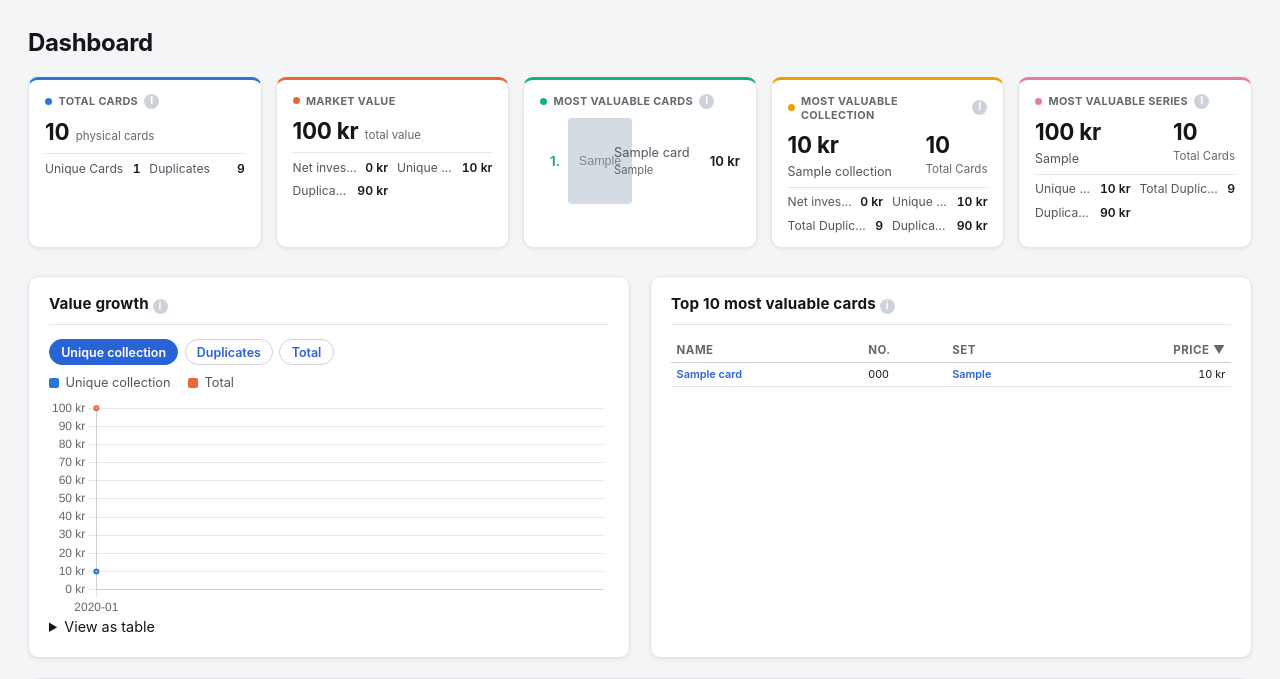
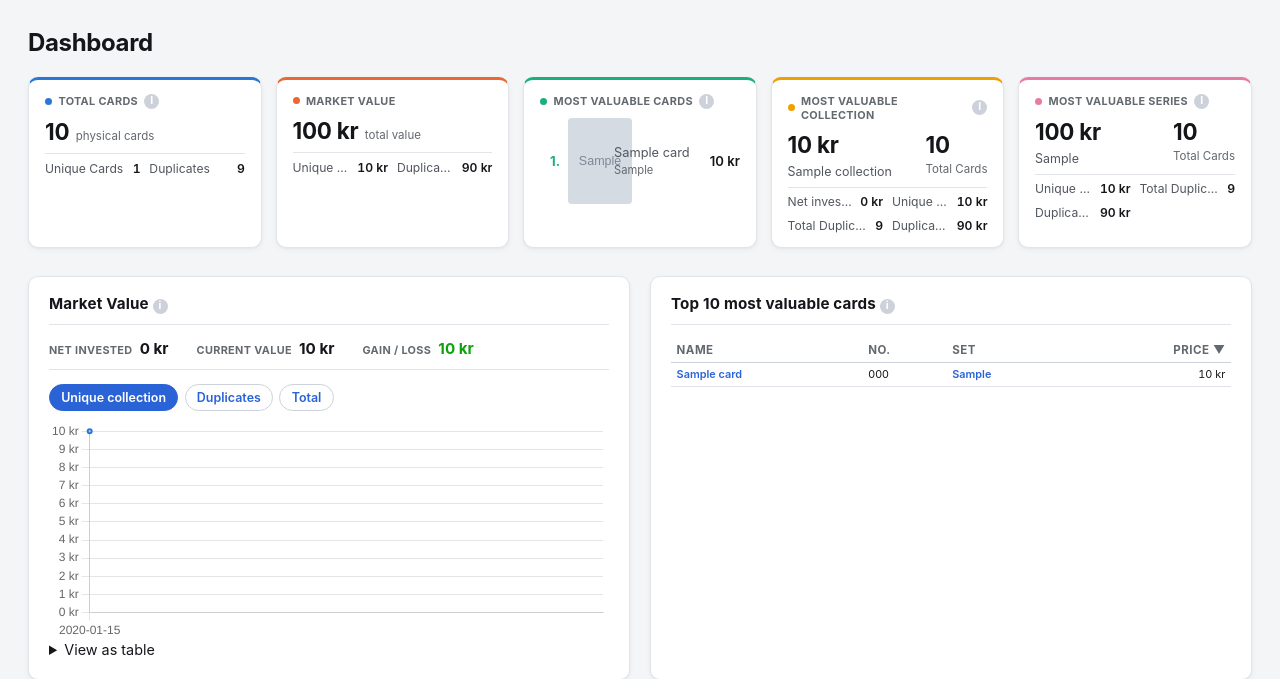
Before and after one commit to erjoha11/PokemonCollector, a FastAPI app: page / in a window 1280 px wide. Shown: the part 67-746 px from the top of the page. Run offline with FastAPI, Linux system fonts and the light colour scheme; tables that the repository leaves empty hold one stand-in row (values such as "Sample post"); grey boxes marked "Sample" are stand-in pictures.

Commit message:
Replace Collection Value Growth with a real-history Market Value chart
Replaces the approximation chart (today's price applied retroactively
to each card's created_at month) with queries.real_value_history
everywhere it appeared -- Dashboard and Transactions' "View charts"
section -- renamed "Market Value" (accepted collision with the
existing Market Value KPI tile, a deliberate call).

The chart now also carries its own Net invested / Current value /
Gain-loss stat row via chart_card's new `stats` param, instead of
that figure living separately as a KPI sub-stat (Inventory, which has
no chart, keeps its own copy).

collection_value_growth itself is untouched and still unit-tested,
just no longer used by any route.

See issue #114 for full design rationale (architect review + user
decisions on chart naming, dashboard replace-vs-add, and confirming
Net Invested/Current Value/Gain was already built).

Co-Authored-By: Claude Sonnet 5 <noreply@anthropic.com>

```diff
--- a/apps/tcg_inventory/app.py
+++ b/apps/tcg_inventory/app.py
@@ -210,6 +210,21 @@ def _metric_url(request: Request, metric_key: str, path: str = "/") -> str:
     params = dict(request.query_params)
     params["metric"] = metric_key
     return f"{path}?" + urlencode(params)
+
+
+def _market_value_stats(headline: dict, economic: dict) -> list[dict]:
+    """The Net invested / Current value / Gain-loss row shown inside the
+    Market Value chart itself (see `chart_card`'s `stats` param in
+    macros.html) -- same formula as Transactions' `.tx-kpi-bar` (`delta`
+    below), always against unique_value regardless of the chart's own
+    metric toggle, matching Bucket.gain_loss elsewhere.
+    """
+    gain_loss = headline["unique_value"] - economic["net_invested"]
+    return [
+        {"label": "Net invested", "value": economic["net_invested"]},
+        {"label": "Current value", "value": headline["unique_value"]},
+        {"label": "Gain / loss", "value": gain_loss, "delta_class": "gain" if gain_loss >= 0 else "loss"},
+    ]
 
 
 @app.get("/")
@@ -253,11 +268,7 @@ def dashboard(
         # Renders via the shared chart_card macro (macros.html), the same
         # module Transactions uses -- see /transactions for the full
         # economic breakdown this is a compact preview of.
-        value_growth = queries.collection_value_growth(db, cards, metric=metric)
-        comparison_metric = "total" if metric == "unique" else "unique"
-        comparison_growth = queries.collection_value_growth(db, cards, metric=comparison_metric)
-        comparison_by_label = {row["label"]: row["cumulative_value"] for row in comparison_growth}
-        comparison_values = [comparison_by_label.get(row["label"], 0) for row in value_growth]
+        market_value_history = queries.real_value_history(db, metric=metric)
         metric_label = queries.VALUE_GROWTH_METRICS[metric][0]
         metric_options = [
             (key, label, _metric_url(request, key)) for key, (label, _fn) in queries.VALUE_GROWTH_METRICS.items()
@@ -322,11 +333,10 @@ def dashboard(
                 "series_breakdown": series_breakdown,
                 "top_cards": top_cards,
                 "rarity_breakdown": rarity_breakdown,
-                "value_growth": value_growth,
-                "comparison_values": comparison_values,
+                "market_value_history": market_value_history,
+                "market_value_stats": _market_value_stats(headline, economic),
                 "metric": metric,
                 "metric_label": metric_label,
-                "comparison_label": queries.VALUE_GROWTH_METRICS[comparison_metric][0],
                 "metric_options": metric_options,
                 "pokemon_top": pokemon_top,
                 "favorite_pokemon": favorite_names,
@@ -1446,25 +1456,20 @@ def transactions_charts(request: Request, metric: str = "unique"):
         metric = "unique"
     db = get_db_session()
     try:
-        value_growth = queries.collection_value_growth(db, metric=metric)
-        comparison_metric = "total" if metric == "unique" else "unique"
-        comparison_growth = queries.collection_value_growth(db, metric=comparison_metric)
-        comparison_by_label = {row["label"]: row["cumulative_value"] for row in comparison_growth}
-        comparison_values = [comparison_by_label.get(row["label"], 0) for row in value_growth]
-        real_history = queries.real_value_history(db, metric=metric)
+        market_value_history = queries.real_value_history(db, metric=metric)
         cash_flow = queries.cash_flow_by_month(db)
+        headline = queries.headline_summary(db)
+        economic = queries.economic_summary(db)
 
         return templates.TemplateResponse(
             request,
             "partials/transactions_charts.html",
             {
-                "value_growth": value_growth,
-                "comparison_values": comparison_values,
-                "real_history": real_history,
+                "market_value_history": market_value_history,
+                "market_value_stats": _market_value_stats(headline, economic),
                 "cash_flow": cash_flow,
                 "metric": metric,
                 "metric_label": queries.VALUE_GROWTH_METRICS[metric][0],
-                "comparison_label": queries.VALUE_GROWTH_METRICS[comparison_metric][0],
                 "metric_options": [
                     (key, label, _metric_url(request, key, path="/transactions/charts"))
                     for key, (label, _fn) in queries.VALUE_GROWTH_METRICS.items()
--- a/apps/tcg_inventory/static/style.css
+++ b/apps/tcg_inventory/static/style.css
@@ -809,6 +809,15 @@ button:hover, input[type=submit]:hover { filter: brightness(0.92); }
 .viz-filter-pill.active { background: var(--accent); border-color: var(--accent); color: #fff; }
 .viz-delta-gain { color: #0ca30c; }
 .viz-delta-loss { color: #d03b3b; }
+.chart-kpi-bar {
+  display: flex;
+  flex-wrap: wrap;
+  gap: 0.5rem 1.75rem;
+  margin: 0.4rem 0 0.9rem;
+  padding-bottom: 0.7rem;
+  border-bottom: 1px solid var(--border);
+}
+.chart-kpi-bar > div { display: flex; align-items: baseline; gap: 0.45rem; }
 
 .wiki-diagram {
   overflow-x: auto;
--- a/apps/tcg_inventory/templates/dashboard.html
+++ b/apps/tcg_inventory/templates/dashboard.html
@@ -46,19 +46,18 @@
 
 <div class="breakdown-grid">
   <div class="card-pair">
-  {% set dashboard_value_growth_heading %}Value growth {{ info("Uses today's price applied to the date each card was added — an approximation, not an exact historical value. See Transactions for the full financial picture.", below=true) }}{% endset %}
-  {% set dashboard_value_growth_datasets = [
-    {"label": metric_label, "data": value_growth | map(attribute="cumulative_value") | list, "color": "#2a78d6"},
-    {"label": comparison_label, "data": comparison_values, "color": "#eb6834"},
+  {% set dashboard_market_value_heading %}Market Value {{ info("The collection's actual value on each date a daily snapshot was taken — real historical prices, not an estimate. See Transactions for the full financial picture. Empty until at least one day of snapshots has accumulated.", below=true) }}{% endset %}
+  {% set dashboard_market_value_datasets = [
+    {"label": metric_label, "data": market_value_history | map(attribute="cumulative_value") | list, "color": "#2a78d6"},
   ] %}
-  {% call chart_card('dashboard-value-growth-card', dashboard_value_growth_heading, 'line', value_growth | map(attribute="label") | list, dashboard_value_growth_datasets, metric_options, metric, extra_class='viz-root') %}
+  {% call chart_card('dashboard-market-value-card', dashboard_market_value_heading, 'line', market_value_history | map(attribute="label") | list, dashboard_market_value_datasets, metric_options, metric, extra_class='viz-root', stats=market_value_stats) %}
   <details>
     <summary>View as table</summary>
     <table style="margin-top: 0.6rem;">
-      <thead><tr><th>Month</th><th class="num">Added ({{ metric_label }})</th><th class="num">Cumulative value ({{ metric_label }})</th></tr></thead>
+      <thead><tr><th>Date</th><th class="num">Cumulative value ({{ metric_label }})</th></tr></thead>
       <tbody>
-        {% for row in value_growth %}
-        <tr><td>{{ row.label }}</td><td class="num">{{ row.added_value | kr }}</td><td class="num">{{ row.cumulative_value | kr }}</td></tr>
+        {% for row in market_value_history %}
+        <tr><td>{{ row.label }}</td><td class="num">{{ row.cumulative_value | kr }}</td></tr>
         {% endfor %}
       </tbody>
     </table>
--- a/apps/tcg_inventory/templates/partials/kpi_module.html
+++ b/apps/tcg_inventory/templates/partials/kpi_module.html
@@ -16,7 +16,13 @@
          value columns -- see CARD_LEAF_SORT_KEYS in app.py). -->
     <div class="kpi-hero"><span class="value">{{ headline.total_value | kr }}</span><span class="label">total value</span></div>
     <div class="kpi-support">
+      {% if request.url.path == '/inventory' %}
+      {# Dashboard and Transactions show Net invested as part of the Market
+         Value chart's own stat bar instead (see chart_card's `stats` param
+         in macros.html) -- Inventory has no such chart, so it keeps its own
+         copy here. #}
       <div class="stat-row"><span class="stat-label">Net invested</span><span class="stat-value">{{ (net_invested if net_invested is defined else (kpi.net_invested if kpi is defined else 0)) | kr }}</span></div>
+      {% endif %}
       <div class="stat-row"><span class="stat-label">Unique value</span><span class="stat-value">{{ headline.unique_value | kr }}</span></div>
       <div class="stat-row"><span class="stat-label">Duplicate value</span><span class="stat-value">{{ headline.duplicate_value | kr }}</span></div>
     </div>
--- a/apps/tcg_inventory/templates/partials/macros.html
+++ b/apps/tcg_inventory/templates/partials/macros.html
@@ -45,14 +45,27 @@
    text differs. `datasets` is a list of {label, data, color} dicts -- color
    should be `--viz-series-1`/`-2`'s actual hex (#2a78d6 / #eb6834), since
    Chart.js needs a real color string, not a CSS var. `chart_type` is
-   Chart.js's own 'line' or 'bar'. Call inside `{% call %}...{% endcall %}`
-   to add a "View as table" (or similar) block after the chart -- each
-   caller's underlying data shape differs (value growth has an Added
-   column, real history and cash flow don't/have their own), so that detail
-   table is left to the caller rather than parameterized here. #}
-{% macro chart_card(card_id, heading, chart_type, labels, datasets, metric_options=none, metric=none, extra_class='') %}
+   Chart.js's own 'line' or 'bar'. `stats` is an optional list of
+   {label, value, delta_class} dicts rendered as a compact KPI row between
+   the heading and the chart itself (reuses Transactions' `.tx-kpi-label`/
+   `.tx-kpi-value` styling; `delta_class` is 'gain'/'loss' for
+   `viz-delta-gain`/`viz-delta-loss` coloring, e.g. a gain/loss figure) --
+   for a chart that IS the headline KPI visual (the Market Value chart), not
+   just a plain trend line. Call inside `{% call %}...{% endcall %}` to add
+   a "View as table" (or similar) block after the chart -- each caller's
+   underlying data shape differs (real history and cash flow have their own
+   columns), so that detail table is left to the caller rather than
+   parameterized here. #}
+{% macro chart_card(card_id, heading, chart_type, labels, datasets, metric_options=none, metric=none, extra_class='', stats=none) %}
 <div class="card{{ ' ' ~ extra_class if extra_class else '' }}" id="{{ card_id }}">
   <h2>{{ heading | safe }}</h2>
+  {% if stats %}
+  <div class="chart-kpi-bar">
+    {% for s in stats %}
+    <div><span class="tx-kpi-label">{{ s.label }}</span><span class="tx-kpi-value{{ ' viz-delta-gain' if s.delta_class == 'gain' else (' viz-delta-loss' if s.delta_class == 'loss' else '') }}">{{ s.value | kr }}</span></div>
+    {% endfor %}
+  </div>
+  {% endif %}
   {% if metric_options %}
   <div class="viz-filter">
     {% for key, label, href in metric_options %}
```
Also changed, not shown: apps/tcg_inventory/templates/partials/transactions_charts.html (+5 -24 lines), apps/tcg_inventory/templates/wiki.html (+11 -9 lines), apps/tcg_inventory/tests/test_app.py (+29 -8 lines), apps/tcg_inventory/README.md.
